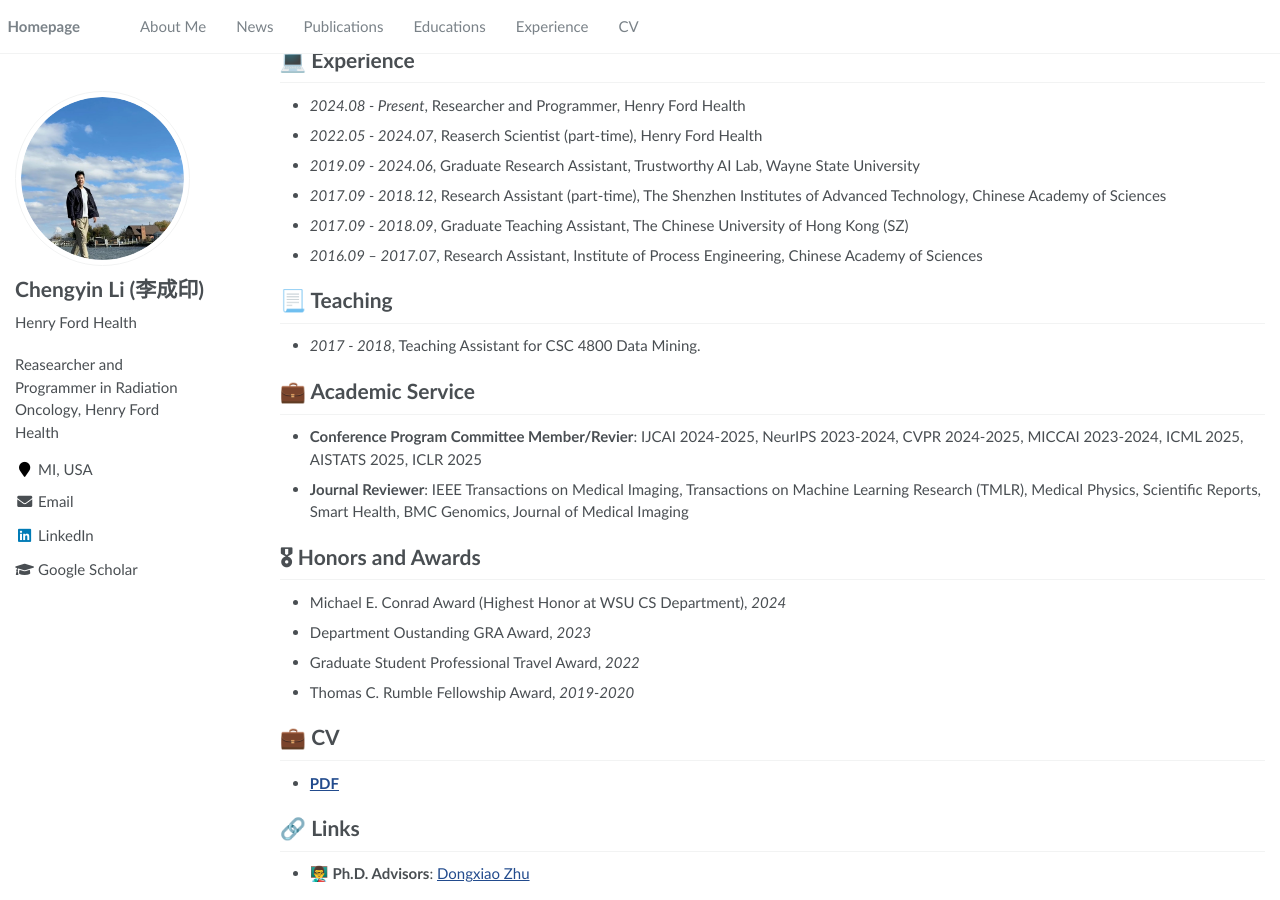
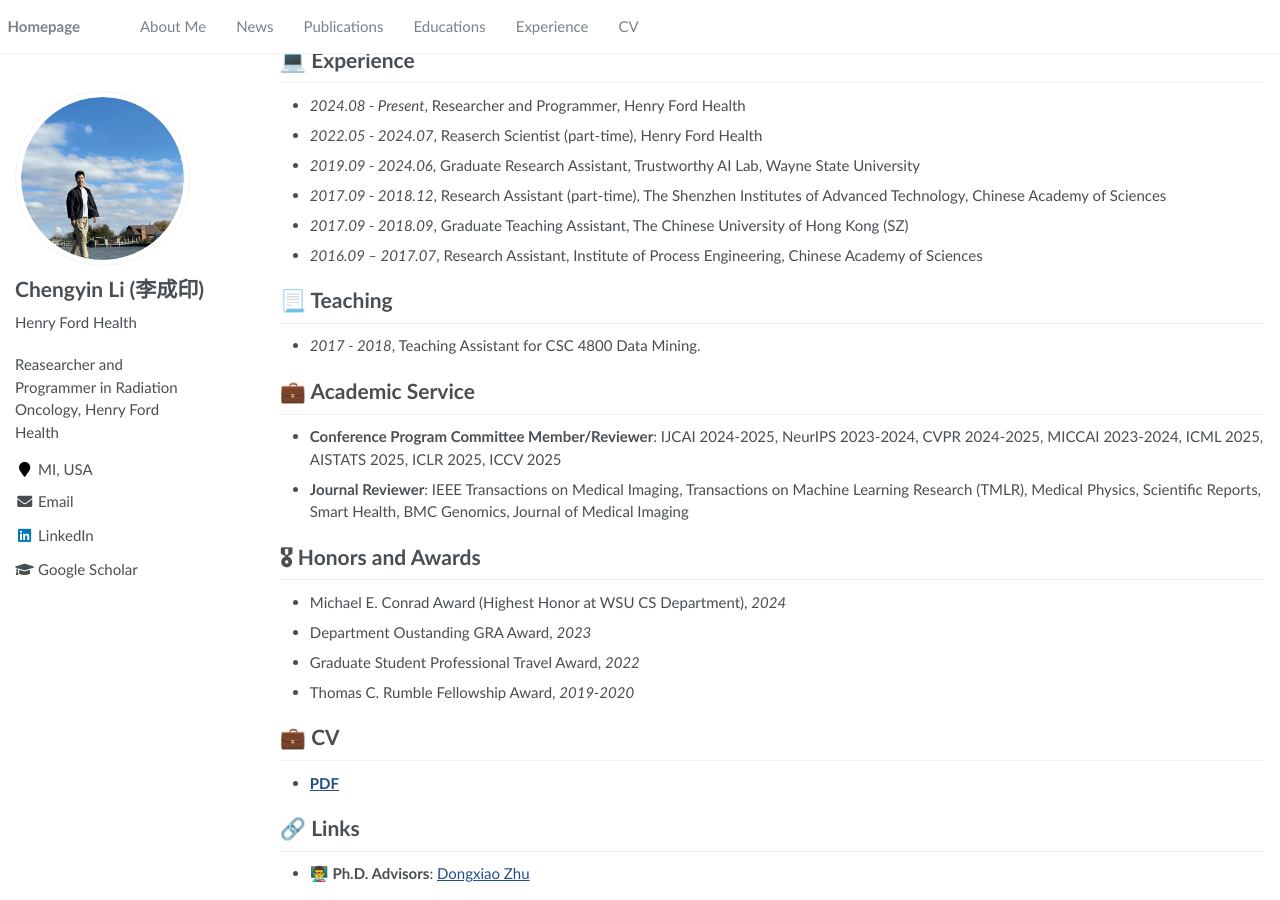
Before and after one commit to ChengyinLee/chengyinlee.github.io, a Jekyll site: the page built from _pages/about.md, in a window 1280 px wide and 900 px high, scrolled down 1605 px. Built offline with Jekyll 4.4.1, drawn with Linux system fonts in a browser that asks for light colours.

Commit message:
more changes

```diff
--- a/_pages/about.md
+++ b/_pages/about.md
@@ -81,7 +81,7 @@ Yao Qiang, **Chengyin Li**, Marco Brocanelli, and Dongxiao Zhu
 - *2017 - 2018*, Teaching Assistant for CSC 4800 Data Mining.
 
 # 💼 Academic Service
-- **Conference Program Committee Member/Revier**: IJCAI 2024-2025, NeurIPS 2023-2024, CVPR 2024-2025, MICCAI 2023-2024, ICML 2025, AISTATS 2025, ICLR 2025
+- **Conference Program Committee Member/Reviewer**: IJCAI 2024-2025, NeurIPS 2023-2024, CVPR 2024-2025, MICCAI 2023-2024, ICML 2025, AISTATS 2025, ICLR 2025, ICCV 2025
 - **Journal Reviewer**: IEEE Transactions on Medical Imaging, Transactions on Machine Learning Research (TMLR), Medical Physics, Scientific Reports, Smart Health, BMC Genomics, Journal of Medical Imaging
 
 
```
